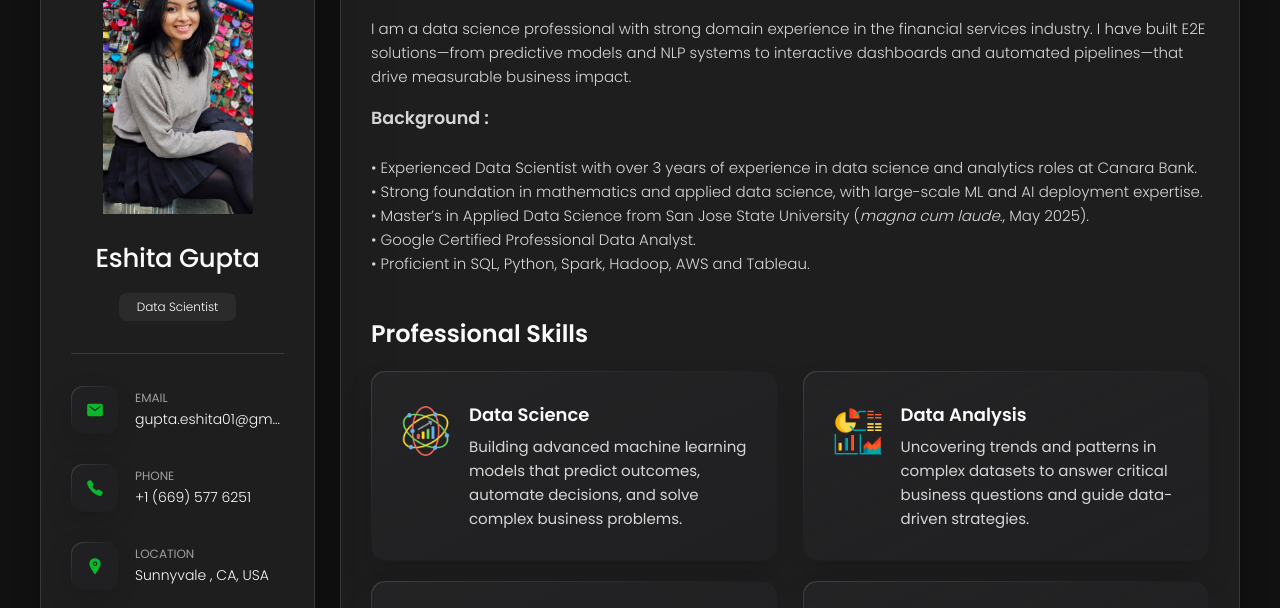
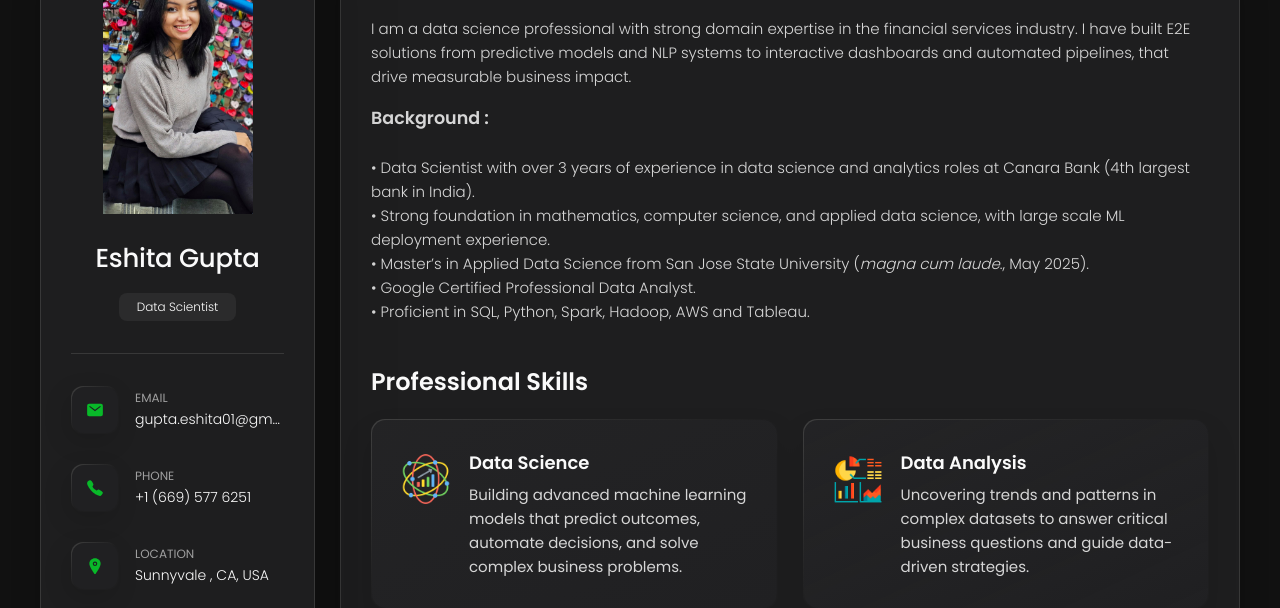
Before and after one commit to eshita-ds/eshita-ds.github.io, a plain HTML site: page index.html in a window 1280 px wide. Shown: the part 162-770 px from the top of the page. Drawn offline with nearby package versions, Linux system fonts and the light colour scheme.

Commit message:
Revise about me section for clarity and detail
Updated the text to enhance clarity and detail about professional experience.

```diff
--- a/index.html
+++ b/index.html
@@ -190,15 +190,15 @@
         </header>
 
         <section class="about-text">
-          <p>I am a data science professional with strong domain experience in the financial services industry.
-            I have built E2E solutions—from predictive models and NLP systems to interactive dashboards and automated pipelines—that
+          <p>I am a data science professional with strong domain expertise in the financial services industry.
+            I have built E2E solutions from predictive models and NLP systems to interactive dashboards and automated pipelines, that
             drive measurable business impact. </p>
 
           <h3>Background : </h3>
           <br>
           <p>
-            • Experienced Data Scientist with over 3 years of experience in data science and analytics roles at Canara Bank.<br>
-            • Strong foundation in mathematics and applied data science, with large-scale ML and AI deployment expertise.<br>
+            • Data Scientist with over 3 years of experience in data science and analytics roles at Canara Bank (4th largest bank in India).<br>
+            • Strong foundation in mathematics, computer science, and applied data science, with large scale ML deployment experience.<br>
             • Master’s in Applied Data Science from San Jose State University (<i>magna cum laude</i>., May 2025).<br>
             • Google Certified Professional Data Analyst.<br>
             • Proficient in SQL, Python, Spark, Hadoop, AWS and Tableau.
```
